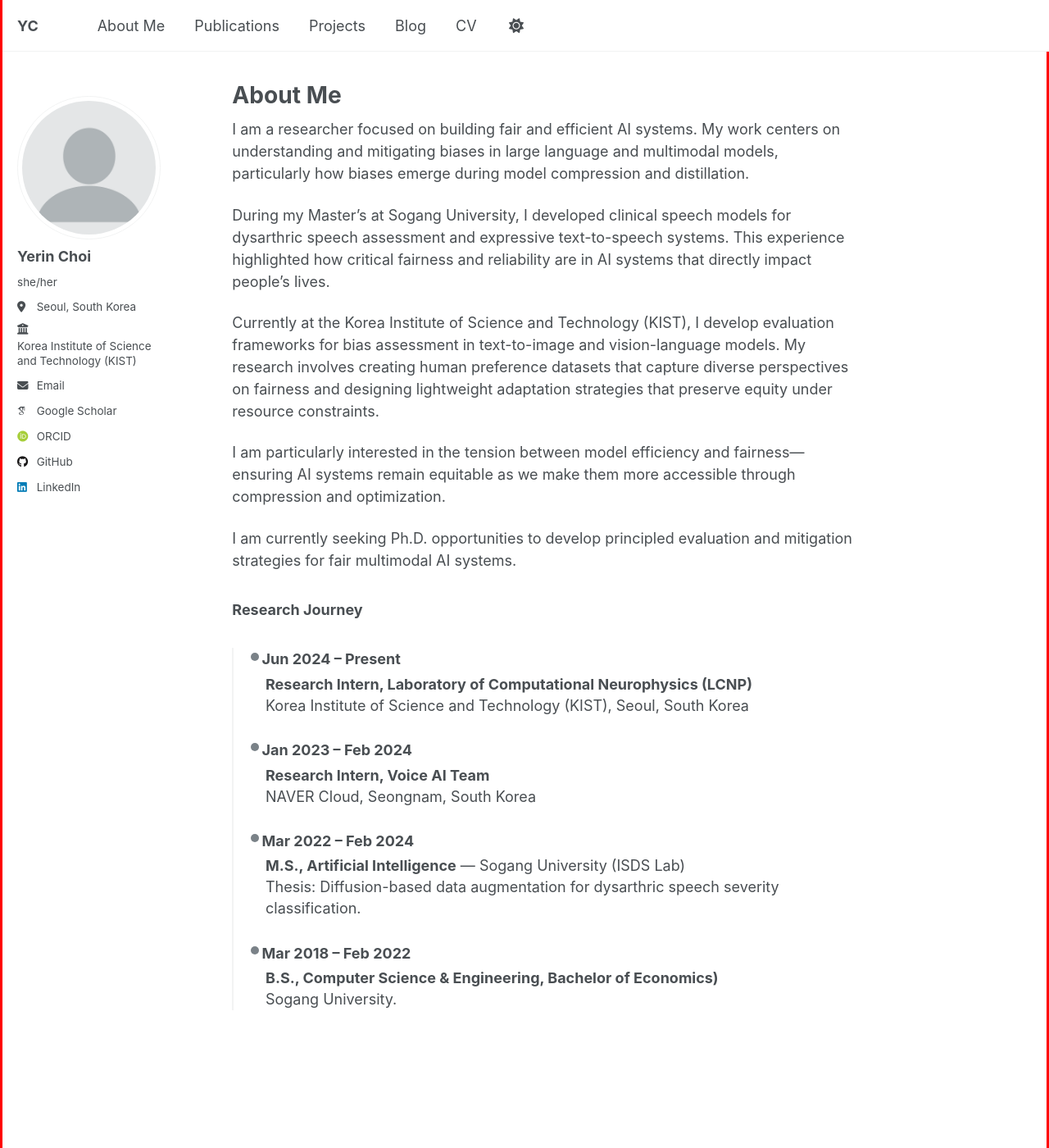
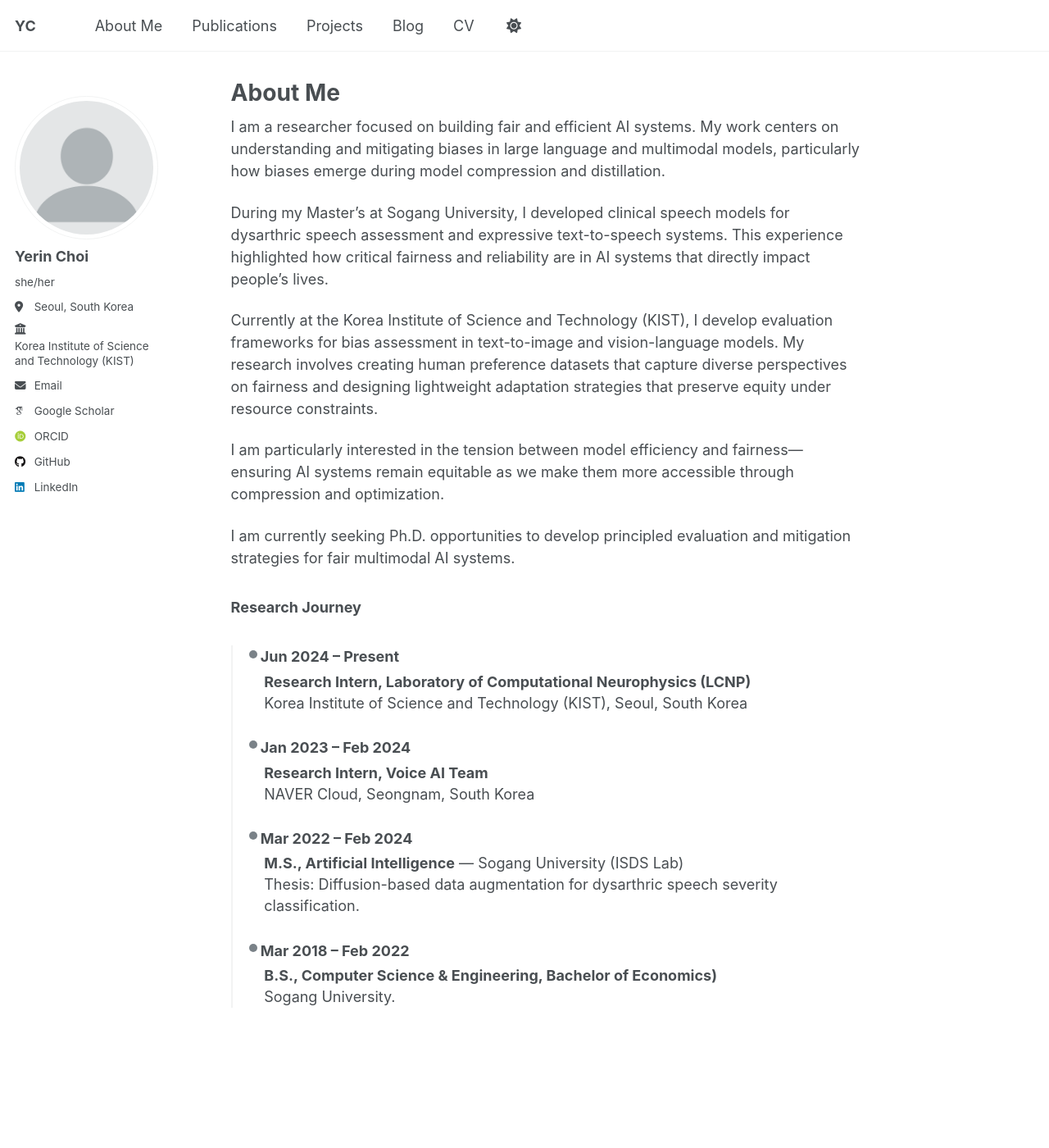
Before and after one commit to lakahaga/lakahaga.github.io, a Jekyll site: the page built from _pages/about.md, in a window 1280 px wide and 1400 px high. Shown: the whole window at 82% size. Built offline with Jekyll 4.4.1, drawn with Linux system fonts in a browser that asks for light colours; some web fonts are replaced; a script that is not in the unit is left out.

Commit message:
Update custom.scss

```diff
--- a/_sass/custom.scss
+++ b/_sass/custom.scss
@@ -44,4 +44,3 @@
   margin-left: 0.25em;
   line-height: 1.45;
 }
-body { border: 3px solid red !important; }
```
